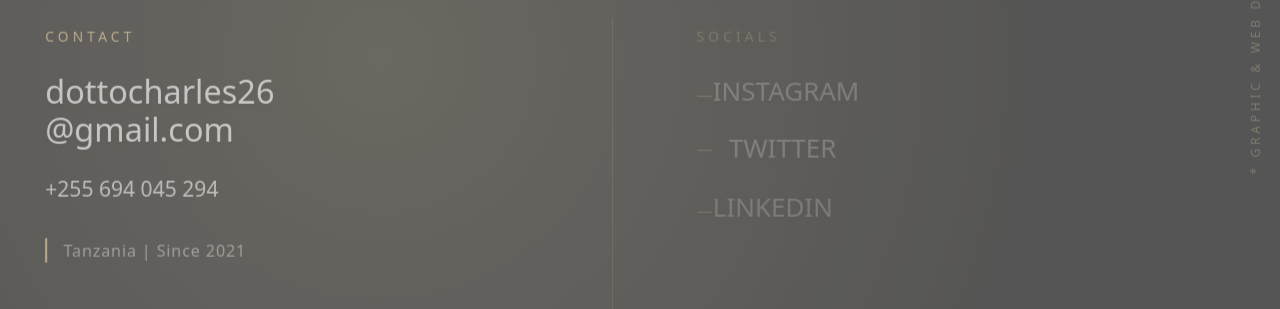
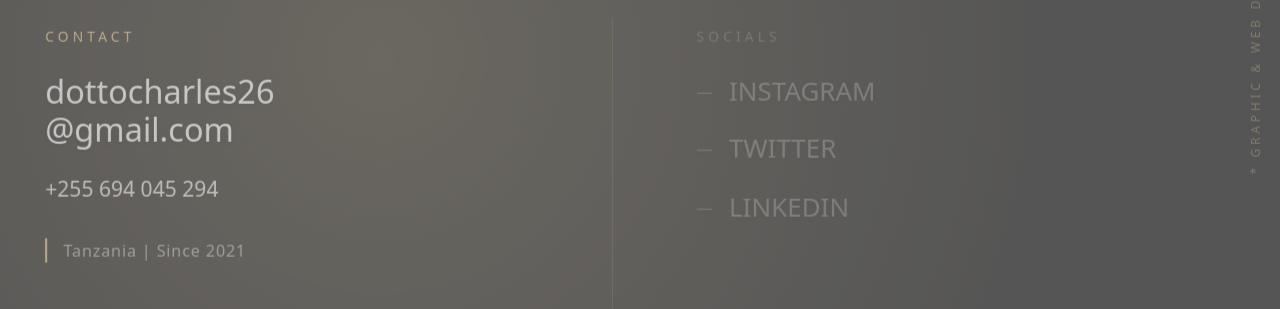
Before and after one commit to mntez/francis-portfolio, a Next.js app: page / in a window 1280 px wide. Shown: the part 4557-4866 px from the top of the page. Built offline with nearby package versions, Linux system fonts and the light colour scheme; a web font is replaced by a local one.

Commit message:
Fix TypeScript errors and update image paths

```diff
--- a/app/components/ContactSection.tsx
+++ b/app/components/ContactSection.tsx
@@ -1,14 +1,13 @@
 'use client';
 
 import { motion } from 'framer-motion';
-import Link from 'next/link';
 import { useState } from 'react';
 
 export default function ContactSection() {
   const [emailHover, setEmailHover] = useState(false);
   const [instagramHover, setInstagramHover] = useState(false);
   const [twitterHover, setTwitterHover] = useState(false);
-  const [behanceHover, setBehanceHover] = useState(false);
+  const [linkedinHover, setLinkedinHover] = useState(false);
 
   const scrollToTop = () => {
     window.scrollTo({ top: 0, behavior: 'smooth' });
@@ -70,7 +69,7 @@ export default function ContactSection() {
             GET IN
           </motion.span>{' '}
           <motion.span
-            animate={{ color: instagramHover || twitterHover || behanceHover ? '#E5C687' : 'white' }}
+            animate={{ color: instagramHover || twitterHover || linkedinHover ? '#E5C687' : 'white' }}
             transition={{ duration: 0.3 }}
           >
             TOUCH
@@ -201,8 +200,11 @@ export default function ContactSection() {
           </h3>
 
           <div style={{ display: 'flex', flexDirection: 'column', gap: '1.2rem' }}>
+            {/* Instagram Link - Fixed */}
             <motion.a
-              href="#"
+              href="https://www.instagram.com/1_creativedesign?igsh=MTA2ZHp4dHBxcjZucg%3D%3D&utm_source=qr"
+              target="_blank"
+              rel="noopener noreferrer"
               onMouseEnter={() => setInstagramHover(true)}
               onMouseLeave={() => setInstagramHover(false)}
               whileHover={{ x: 8 }}
@@ -221,14 +223,15 @@ export default function ContactSection() {
                 textShadow: '0 2px 5px rgba(0,0,0,0.2)',
               }}
             >
-              <Link href="https://www.instagram.com/1_creativedesign?igsh=MTA2ZHp4dHBxcjZucg%3D%3D&utm_source=qr" target="_blank" rel="noopener noreferrer">
-                <span style={{ fontSize: '1rem', color: '#E5C687' }}>—</span>
-                INSTAGRAM
-              </Link>
+              <span style={{ fontSize: '1rem', color: '#E5C687' }}>—</span>
+              INSTAGRAM
             </motion.a>
 
+            {/* Twitter Link - Fixed with placeholder URL */}
             <motion.a
-
+              href="https://twitter.com/yourusername"
+              target="_blank"
+              rel="noopener noreferrer"
               onMouseEnter={() => setTwitterHover(true)}
               onMouseLeave={() => setTwitterHover(false)}
               whileHover={{ x: 8 }}
@@ -251,33 +254,31 @@ export default function ContactSection() {
               TWITTER
             </motion.a>
 
-
-
+            {/* LinkedIn Link - Fixed */}
             <motion.a
-              href="#"
+              href="https://www.linkedin.com/in/francis-charles-15219a3b1"
+              target="_blank"
+              rel="noopener noreferrer"
+              onMouseEnter={() => setLinkedinHover(true)}
+              onMouseLeave={() => setLinkedinHover(false)}
               whileHover={{ x: 8 }}
               transition={{ duration: 0.2 }}
               style={{
                 fontFamily: 'CALID, ui-sans-serif, system-ui',
                 fontSize: '1.6rem',
                 fontWeight: '400',
-                color: '#ffffff',
+                color: linkedinHover ? '#E5C687' : 'white',
                 textDecoration: 'none',
                 cursor: 'pointer',
                 display: 'flex',
                 alignItems: 'center',
                 gap: '1rem',
                 transition: 'color 0.2s ease',
-                opacity: 0.9,
                 textShadow: '0 2px 5px rgba(0,0,0,0.2)',
               }}
-              onMouseEnter={(e) => e.currentTarget.style.color = '#E5C687'}
-              onMouseLeave={(e) => e.currentTarget.style.color = '#ffffff'}
             >
-               <Link href="https://www.linkedin.com/in/francis-charles-15219a3b1" target="_blank" rel="noopener noreferrer">
-                <span style={{ fontSize: '1rem', color: '#E5C687' }}>—</span>
-                LINKEDIN
-              </Link>
+              <span style={{ fontSize: '1rem', color: '#E5C687' }}>—</span>
+              LINKEDIN
             </motion.a>
           </div>
         </motion.div>
@@ -305,8 +306,6 @@ export default function ContactSection() {
           zIndex: 3,
         }}
       >
-
-
         <span
           onClick={scrollToTop}
           style={{
--- a/app/components/DescriptionSection.tsx
+++ b/app/components/DescriptionSection.tsx
@@ -3,7 +3,7 @@
 import { useEffect, useRef } from 'react';
 import gsap from 'gsap';
 import { ScrollTrigger } from 'gsap/ScrollTrigger';
-import Lenis from '@studio-freight/lenis';
+import Lenis from 'lenis';
 
 export default function DescriptionSection() {
   const sectionRef = useRef<HTMLElement>(null);
--- a/app/components/core/in-view.tsx
+++ b/app/components/core/in-view.tsx
@@ -5,7 +5,7 @@ import { useRef, ReactNode } from 'react';
 export interface InViewProps extends MotionProps {
   children: ReactNode;
   once?: boolean;
-  margin?: number;
+  margin?: string | number;  // Changed to accept string or number
   amount?: "some" | "all" | number;
   variants?: {
     hidden: any;
@@ -16,7 +16,7 @@ export interface InViewProps extends MotionProps {
 export function InView({
   children,
   once = true,
-  margin = -100,
+  margin = "-100px",  // Changed default to string with px
   amount = "some",
   variants = {
     hidden: { opacity: 0, y: 20 },
@@ -26,9 +26,12 @@ export function InView({
 }: InViewProps) {
   const ref = useRef(null);
 
+  // Convert number to string with px if needed
+  const marginValue = typeof margin === 'number' ? `${margin}px` : margin;
+
   const viewOptions = {
     once,
-    margin: `${margin}px`,
+    rootMargin: marginValue,  // Changed from 'margin' to 'rootMargin'
     amount,
   };
 
--- a/next.config.js
+++ b/next.config.js
@@ -1,7 +1,20 @@
 /** @type {import('next').NextConfig} */
 const nextConfig = {
   images: {
-    domains: ['localhost'],
+    // Replace this:
+    // domains: ['example.com', 'another-domain.com'],
+
+    // With this:
+    remotePatterns: [
+      {
+        protocol: 'https',
+        hostname: 'example.com',
+      },
+      {
+        protocol: 'https',
+        hostname: 'another-domain.com',
+      },
+    ],
   },
 }
 
--- a/package.json
+++ b/package.json
@@ -9,10 +9,10 @@
     "lint": "eslint"
   },
   "dependencies": {
-    "@studio-freight/lenis": "^1.0.42",
     "@types/gsap": "^1.20.2",
     "framer-motion": "^12.34.2",
     "gsap": "^3.14.2",
+    "lenis": "^1.3.18",
     "next": "16.1.4",
     "react": "19.2.3",
     "react-dom": "19.2.3"
```
Also changed, not shown: 2 other files (tests, documents, lock files or other folders).
